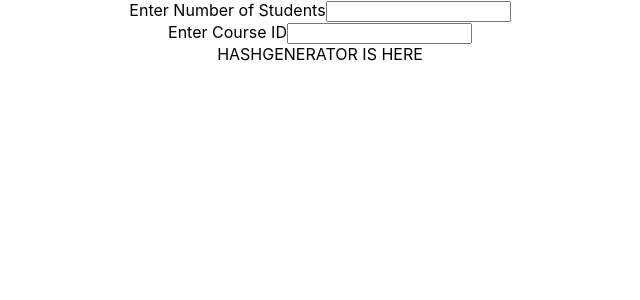
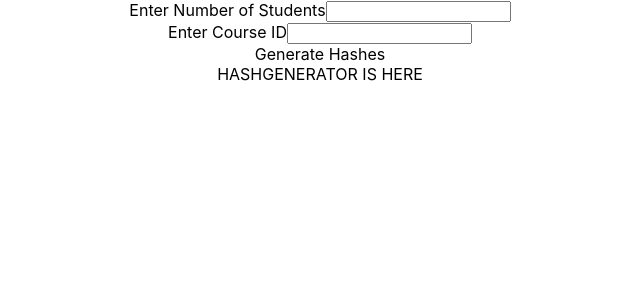
Before and after one commit to giokhar/EssentialTrainingApp, a React (Create React App) app in the folder frontend/QuizAdmin/: page /HashGenerator in a window 1280 px wide. Shown: the top 300 px of the page, without its empty margins (320-960 px from the left). Built offline with nearby package versions, Linux system fonts and the light colour scheme.

Commit message:
Updated Readme with API list.

```diff
--- a/frontend/QuizAdmin/src/ApiFunctions/httpApi.js
+++ b/frontend/QuizAdmin/src/ApiFunctions/httpApi.js
@@ -5,17 +5,18 @@ import axios from "axios";
 
 
 //var that contains the URL to the backend.
-var backendUrl = "http://essential-training-app-api.herokuapp.com/api/";
+var backendUrl = "http://essential-training-app-api.herokuapp.com/api";
 
 //Calls the end-point to get the data from the backend.
-export const getList = (amount,course_Id) => {
+export const getList = () => {
   return axios
-    .get(backendUrl + "/hashes/"+amount+course_Id, {
+    .get("http://essential-training-app-api.herokuapp.com/api/hashes/23/21/", {
       headers: {
         "Content-Type": "application/json"
       } //Let backend know that the data is JSON object.
     })
     .then(response => {
+     console.log("=========")
       console.log(response.data)
       return (response.data) //Return data if the function call was successful.
     }).catch(error => {
--- a/frontend/QuizAdmin/src/HashGenerator.js
+++ b/frontend/QuizAdmin/src/HashGenerator.js
@@ -13,10 +13,7 @@ class HashGenerator extends Component {
 
 
 getHashes(){
-    getList(this.state.number_of_students, this.state.course_id).then(data => {
-        //push the posts into the state.
-       console.log(data.hases)
-      });
+    console.log(getList());
     }
 
   render() {
@@ -37,7 +34,9 @@ getHashes(){
            onChange={(e) => { this.setState({ course_id: e.target.value }) }} />
       </div>
 
-<div onClick={()=>{this.getHashes()}}></div>
+<div onClick={()=>{this.getHashes()}}>
+Generate Hashes
+</div>
 
       HASHGENERATOR IS HERE
       </div>
```
Also changed, not shown: 1 other file (tests, documents, lock files or other folders).
